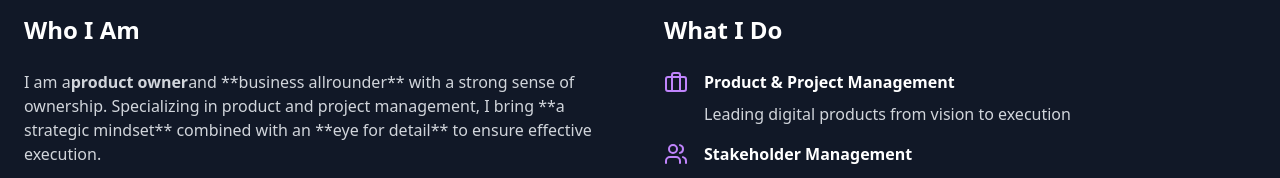
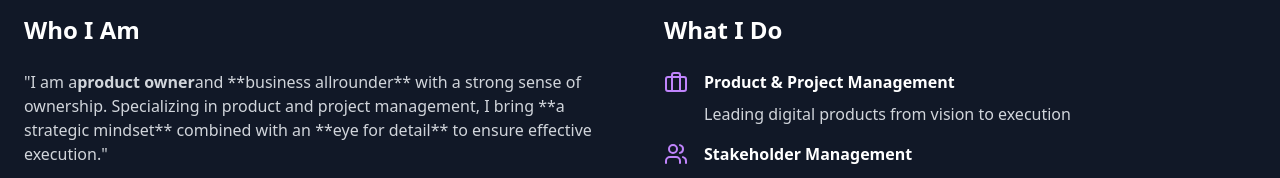
Before and after one commit to schminho/schminho.github.io, a React (Vite) app: page /about in a window 1280 px wide. Shown: the part 610-788 px from the top of the page. Built offline with nearby package versions, Linux system fonts and the light colour scheme.

Commit message:
Update AboutPage.tsx

```diff
--- a/src/pages/AboutPage.tsx
+++ b/src/pages/AboutPage.tsx
@@ -24,11 +24,11 @@ export function AboutPage() {
           <div>
             <h2 className="text-2xl font-semibold mb-6">Who I Am</h2>
             <p className="text-gray-300 mb-4">
-              I am a
+              "I am a
               <strong>product owner</strong>
                and **business allrounder** with a strong sense of ownership.
               Specializing in product and project management, I bring **a strategic mindset** combined
-              with an **eye for detail** to ensure effective execution.
+              with an **eye for detail** to ensure effective execution."
             </p>
             <p className="text-gray-300">
               With a passion for **technology and innovation**, I enjoy solving challenges, optimizing processes,
```
